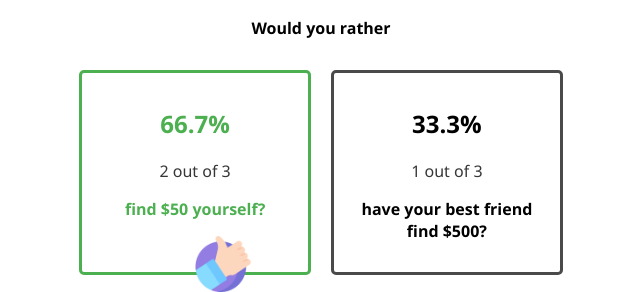
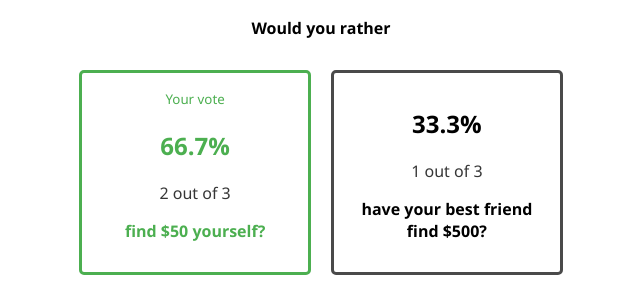
Before and after one commit to usmansbk/would-you-rather, a React (Create React App) app: page /questions/1 in a window 1280 px wide. Shown: the part 862-1154 px from the top of the page, without its empty margins (319-959 px from the left). Built offline with nearby package versions, Linux system fonts and the light colour scheme.

Commit message:
chore: Remove unused image

```diff
--- a/src/components/Question.js
+++ b/src/components/Question.js
@@ -1,6 +1,5 @@
 import clsx from "clsx";
 import styles from "../styles/question.module.css";
-import YourVote from "../assets/vote.png";
 
 export default function Question() {
   return (
@@ -70,12 +69,10 @@ function Answered() {
 function QuestionBox({ voted, percent, count, question }) {
   return (
     <div className={clsx(styles.box, voted && styles.voted)}>
+      {voted && <small>Your vote</small>}
       <h2>{percent}</h2>
       <span className={styles.count}>{count}</span>
       <p className={styles.question}>{question}</p>
-      {voted && (
-        <img src={YourVote} alt="Your vote" className={styles.yourVote} />
-      )}
     </div>
   );
 }
--- a/src/styles/question.module.css
+++ b/src/styles/question.module.css
@@ -64,9 +64,3 @@
   color: #4caf50;
   border-color: #4caf50;
 }
-
-.yourVote {
-  width: 56px;
-  height: 56px;
-  position: absolute;
-}
```
Also changed, not shown: src/assets/vote.png (deleted).
